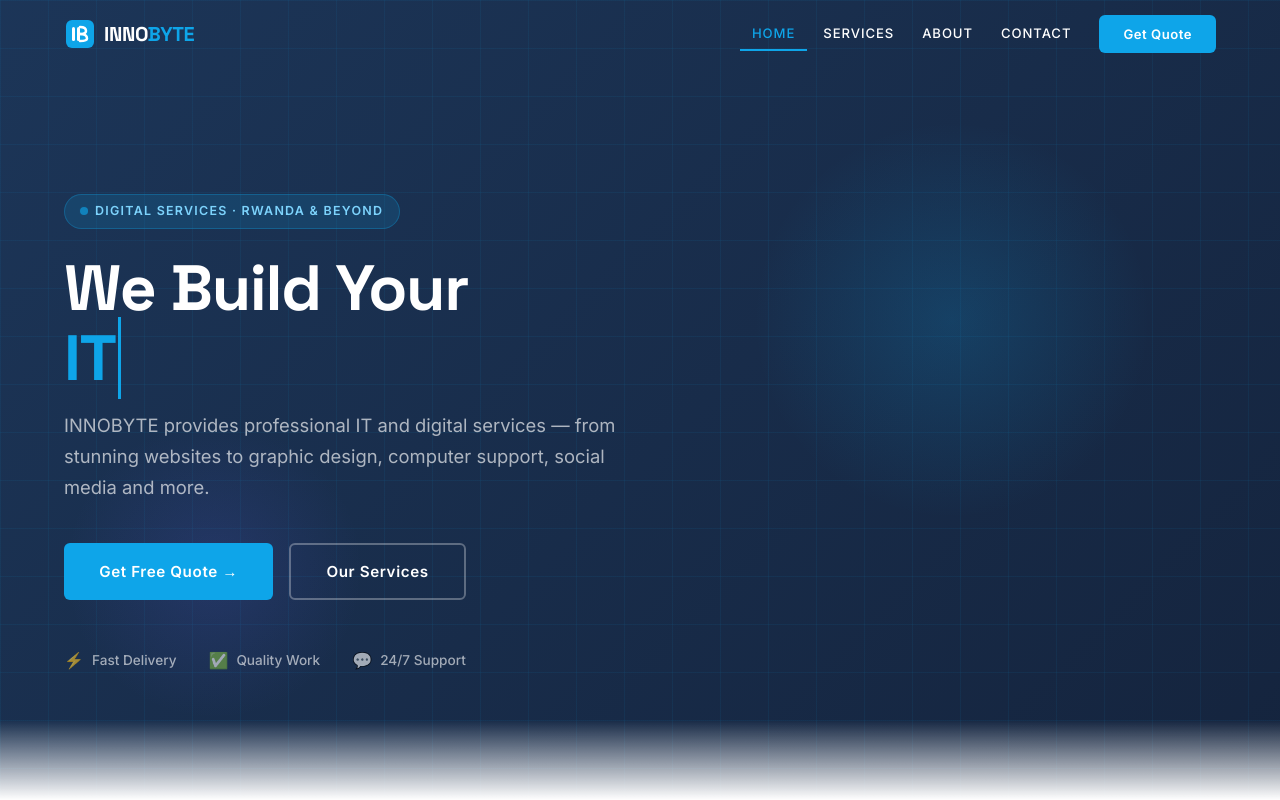
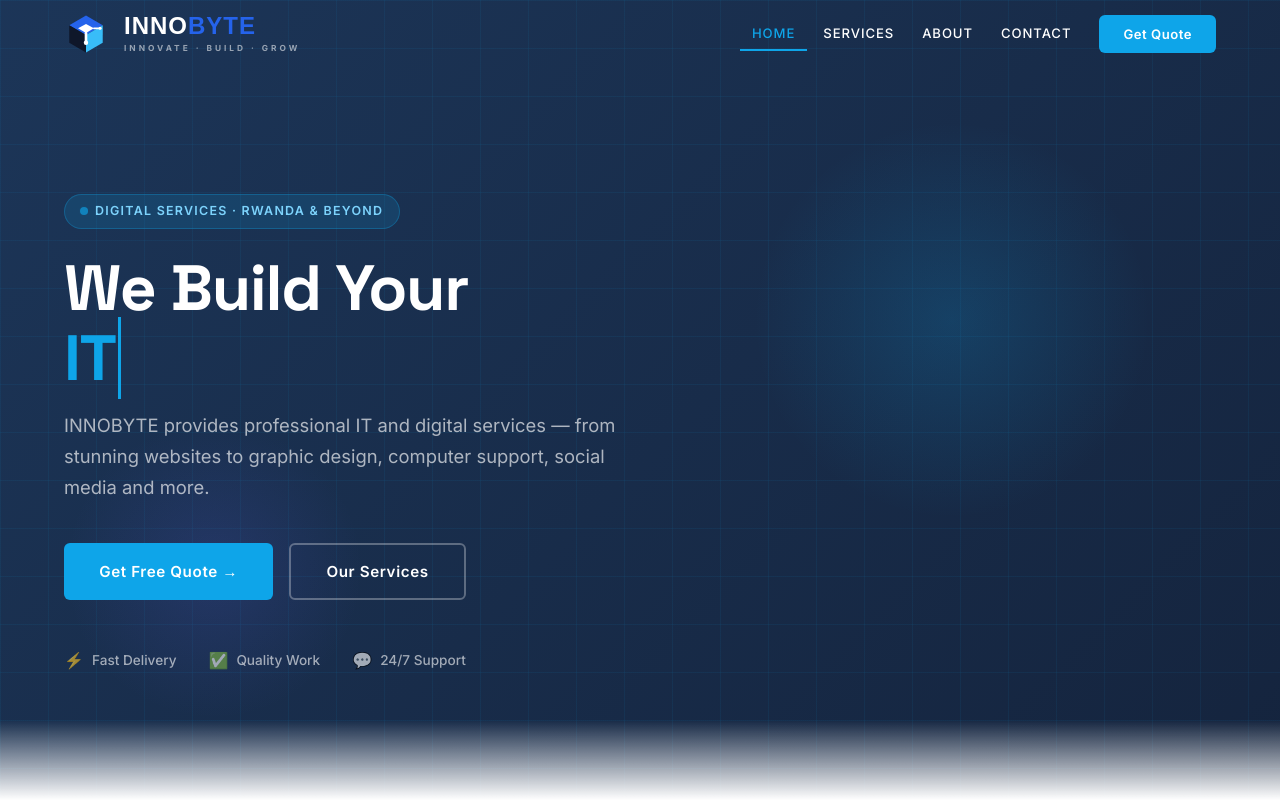
Before and after one commit to Manzi201/innobyte, a Next.js app: page / in a window 1280 px wide. Shown: the top 800 px of the page. Built offline with nearby package versions, Linux system fonts and the light colour scheme.

Commit message:
Logo: 3D digital cube SVG with INNOVATE·BUILD·GROW tagline; no Honore Hartel refs

```diff
--- a/components/Logo.tsx
+++ b/components/Logo.tsx
@@ -1,28 +1,60 @@
 export default function Logo({ scrolled = false }: { scrolled?: boolean }) {
-  const textColor = scrolled ? '#0f172a' : '#ffffff'
-  const byteColor = '#0ea5e9'
+  const nameColor  = scrolled ? '#0F172A' : '#ffffff'
+  const byteColor  = '#2563EB'
+  const tagColor   = scrolled ? '#64748B' : 'rgba(255,255,255,0.55)'
 
   return (
-    <div style={{ display: 'flex', alignItems: 'center', gap: '0.5rem' }}>
-      {/* Icon mark — stylized circuit/byte */}
-      <svg width="32" height="32" viewBox="0 0 32 32" fill="none" xmlns="http://www.w3.org/2000/svg" aria-hidden="true">
-        {/* Outer square */}
-        <rect x="2" y="2" width="28" height="28" rx="6" fill="#0ea5e9" />
-        {/* IB letterform inside */}
-        {/* I */}
-        <rect x="8" y="9" width="3" height="14" rx="1.5" fill="#fff" />
-        {/* B body */}
-        <rect x="13" y="9" width="3" height="14" rx="1.5" fill="#fff" />
-        {/* B top curve */}
-        <path d="M16 9 Q22 9 22 13 Q22 16 16 16" stroke="#fff" strokeWidth="2.5" fill="none" strokeLinecap="round" />
-        {/* B bottom curve */}
-        <path d="M16 16 Q23 16 23 20.5 Q23 23 16 23" stroke="#fff" strokeWidth="2.5" fill="none" strokeLinecap="round" />
+    <div style={{ display: 'flex', alignItems: 'center', gap: '16px' }}>
+
+      {/* 3-D Digital Cube icon */}
+      <svg
+        width="44"
+        height="44"
+        viewBox="0 0 100 100"
+        xmlns="http://www.w3.org/2000/svg"
+        aria-hidden="true"
+      >
+        {/* Top face */}
+        <path d="M50 8 L88 30 L50 52 L12 30 Z" fill="#2563EB" />
+        {/* Left face */}
+        <path d="M12 30 L50 52 L50 92 L12 70 Z" fill="#0F172A" />
+        {/* Right face */}
+        <path d="M50 52 L88 30 L88 70 L50 92 Z" fill="#38BDF8" />
+        {/* Inner diamond cut */}
+        <path d="M50 27L68 37L50 48L32 37Z" fill="#ffffff" />
+        {/* Vertical digital connection */}
+        <path d="M50 48 V70" stroke="#ffffff" strokeWidth="6" strokeLinecap="round" />
+        {/* Bottom node */}
+        <circle cx="50" cy="70" r="5" fill="#ffffff" />
+        {/* Signal line right */}
+        <path d="M68 37 H82" stroke="#ffffff" strokeWidth="4" strokeLinecap="round" />
+        {/* Signal dot */}
+        <circle cx="82" cy="37" r="3.5" fill="#ffffff" />
       </svg>
 
-      {/* Wordmark */}
-      <span style={{ fontFamily: 'Space Grotesk, Inter, sans-serif', fontWeight: 700, fontSize: '1.25rem', letterSpacing: '-0.02em', color: textColor }}>
-        INNO<span style={{ color: byteColor }}>BYTE</span>
-      </span>
+      {/* Wordmark + tagline */}
+      <div>
+        <div style={{
+          fontFamily: 'Arial, Helvetica, sans-serif',
+          fontSize: '1.5rem',
+          fontWeight: 900,
+          letterSpacing: '1px',
+          color: nameColor,
+          lineHeight: 1.1,
+        }}>
+          INNO<span style={{ color: byteColor }}>BYTE</span>
+        </div>
+        <div style={{
+          marginTop: '3px',
+          fontSize: '0.52rem',
+          fontWeight: 700,
+          letterSpacing: '3px',
+          color: tagColor,
+          textTransform: 'uppercase',
+        }}>
+          INNOVATE · BUILD · GROW
+        </div>
+      </div>
     </div>
   )
 }
```
Also changed, not shown: 1 other file (tests, documents, lock files or other folders).
